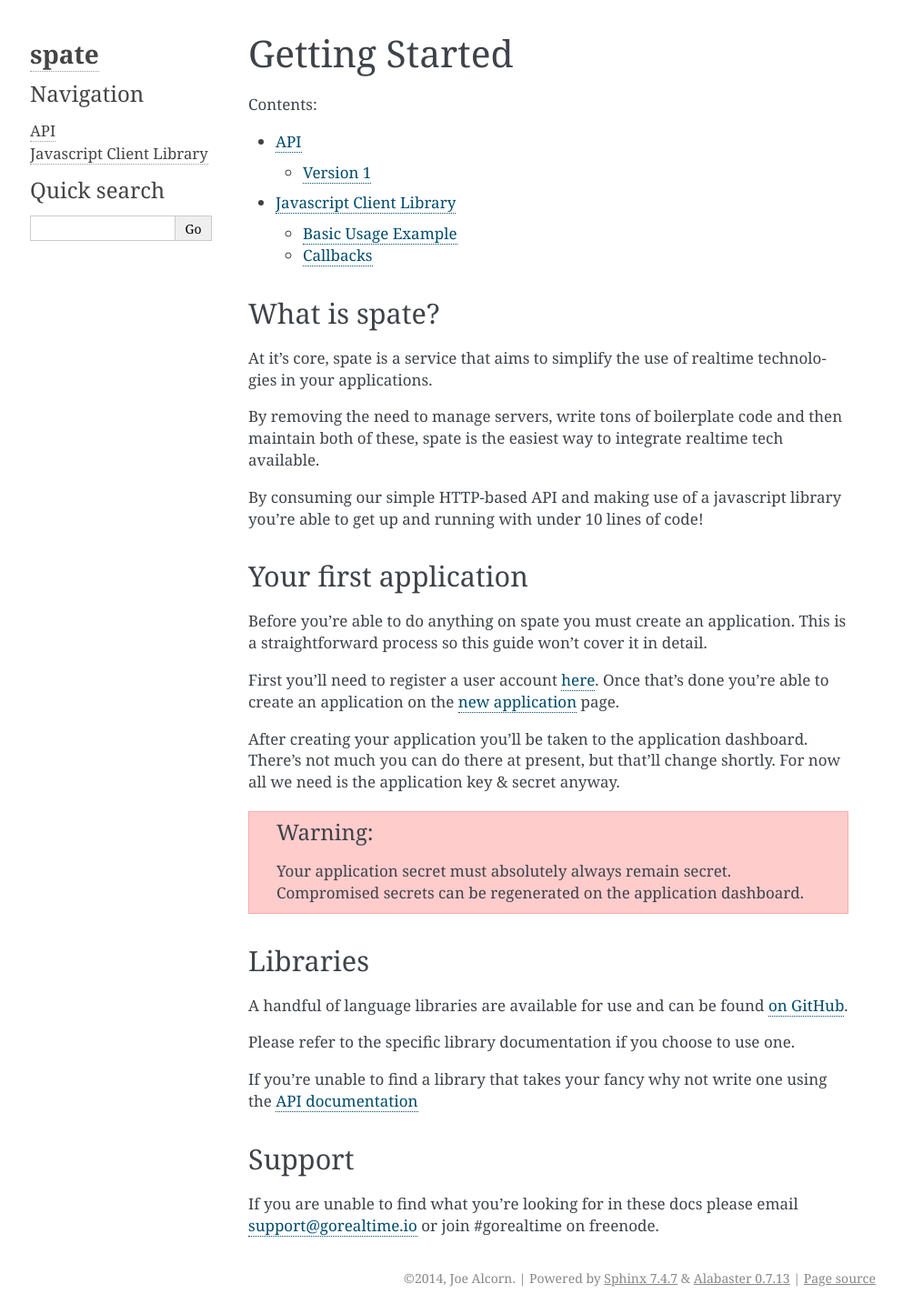
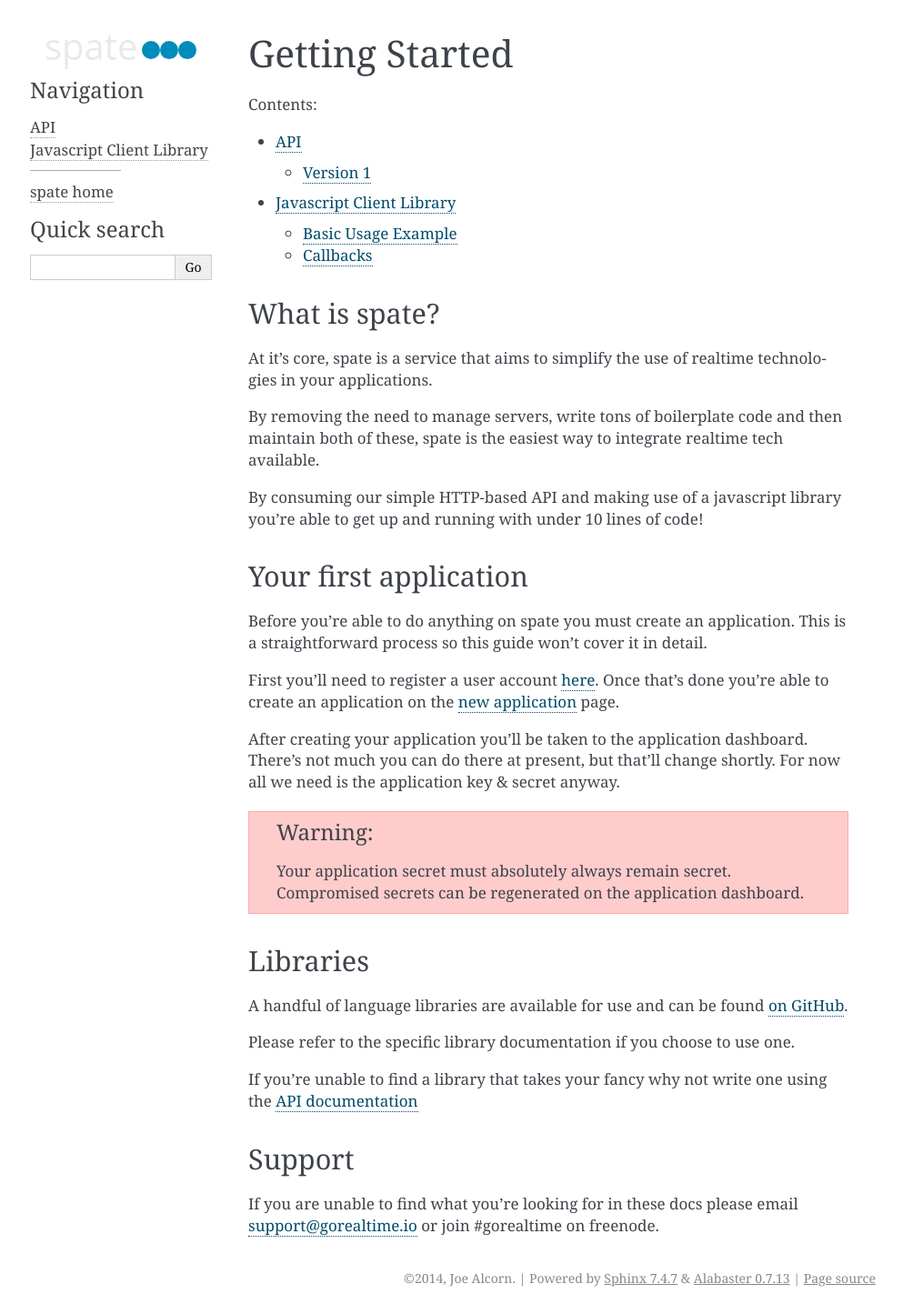
Before and after one commit to gorealtime/docs, a Sphinx documentation site: the page built from source/index.rst, in a window 1280 px wide. Shown: the whole page at 91% size, without its empty margins (147-1140 px from the left). Built offline with Sphinx 7.4.7, drawn with Linux system fonts in a browser that asks for light colours.

Commit message:
more config tweaks

```diff
--- a/source/conf.py
+++ b/source/conf.py
@@ -104,7 +104,14 @@ html_theme = 'alabaster'
 # Theme options are theme-specific and customize the look and feel of a theme
 # further.  For a list of options available for each theme, see the
 # documentation.
-#html_theme_options = {}
+html_theme_options = {
+    'logo': 'logo.svg',
+    'logo_name': False,
+    'github_button': False,
+    'extra_nav_links': {
+        'spate home': 'https://spate.io',
+    }
+}
 
 # Add any paths that contain custom themes here, relative to this directory.
 html_theme_path = [alabaster.get_path()]
@@ -128,7 +135,7 @@ html_theme_path = [alabaster.get_path()]
 # Add any paths that contain custom static files (such as style sheets) here,
 # relative to this directory. They are copied after the builtin static files,
 # so a file named "default.css" will overwrite the builtin "default.css".
-html_static_path = ['_static']
+html_static_path = ['static']
 
 # Add any extra paths that contain custom files (such as robots.txt or
 # .htaccess) here, relative to this directory. These files are copied
```
Also changed, not shown: source/static/logo.png (added), source/static/logo.svg (added).
